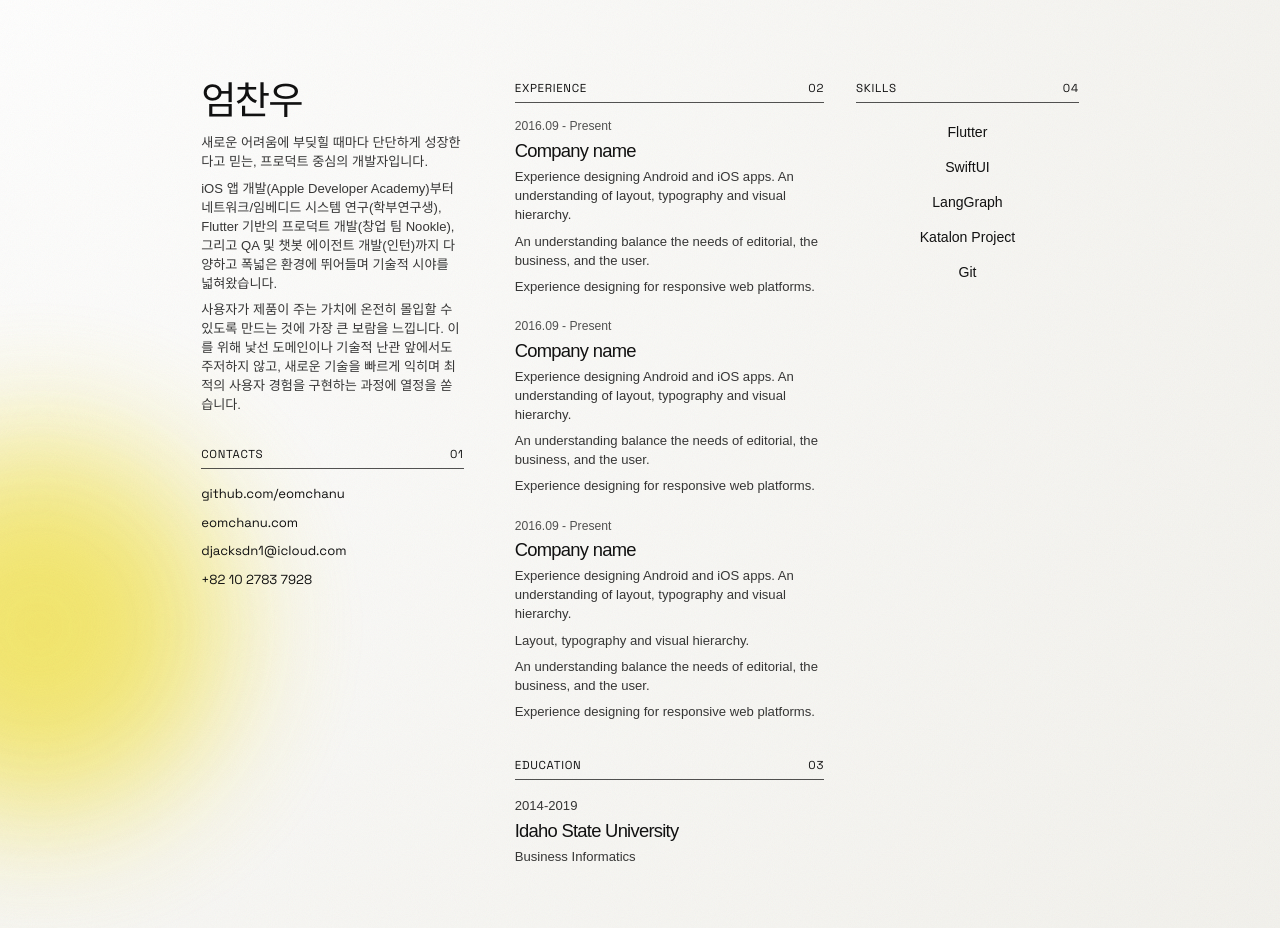
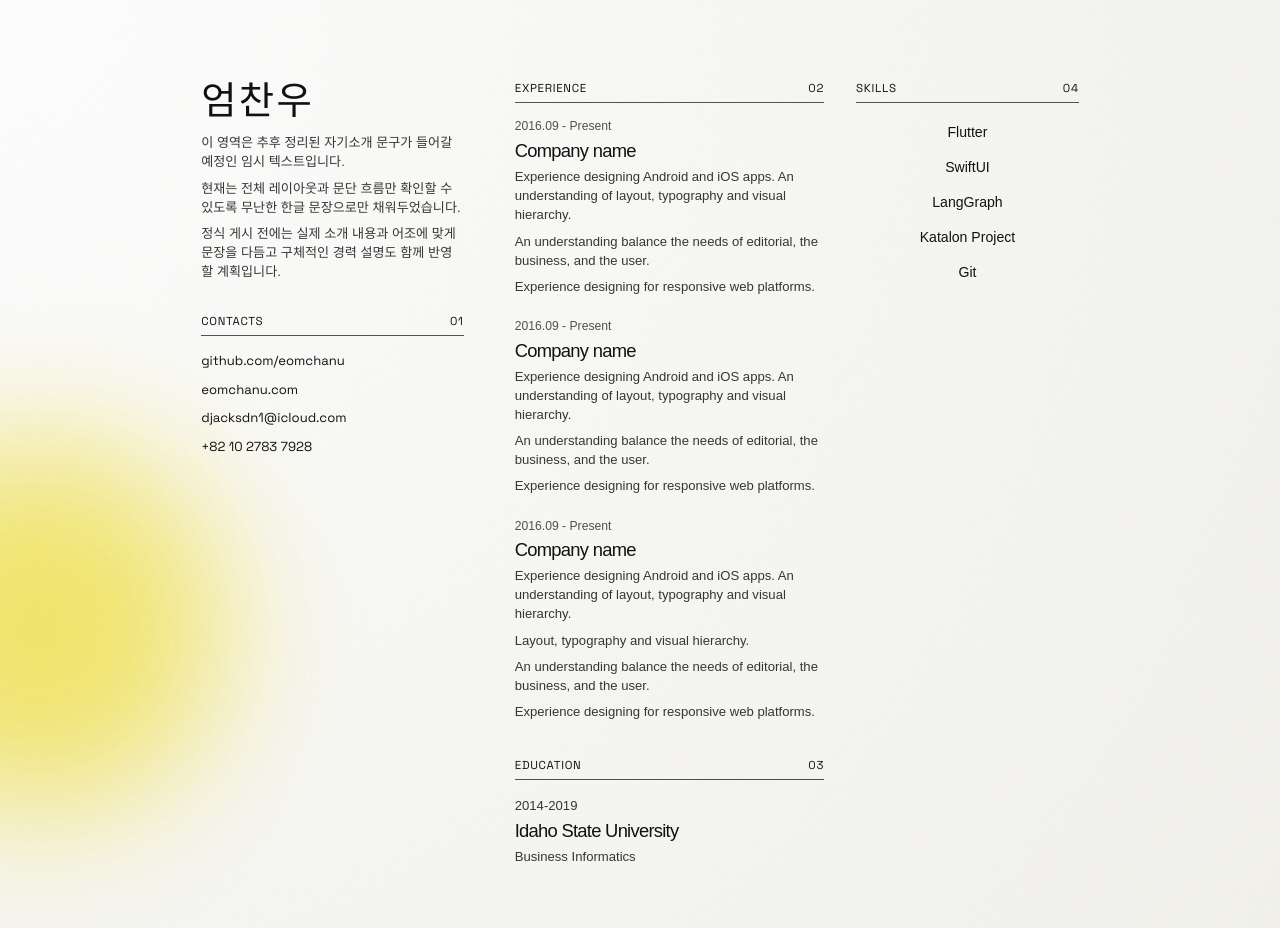
Before and after one commit to eomchanu/eomchanu-cv, a Next.js app: page / in a window 1280 px wide. Shown: the top 928 px of the page. Built offline with nearby package versions, Linux system fonts and the light colour scheme; a web font is replaced by a local one.

Commit message:
fix: 소개 문구 임시화 및 이름 타이포 조정
- 자기소개 영역을 게시 전용 임시 한글 문구로 교체
- 이름 자간을 아주 소폭 더 넓게 조정

```diff
--- a/app/globals.css
+++ b/app/globals.css
@@ -105,7 +105,7 @@ a {
   font-size: clamp(2rem, 3vw, 2.55rem);
   line-height: 0.95;
   font-weight: 400;
-  letter-spacing: -0.045em;
+  letter-spacing: 0.06em;
 }
 
 .body-copy {
--- a/app/page.tsx
+++ b/app/page.tsx
@@ -13,9 +13,9 @@ type EducationItem = {
 };
 
 const summaryParagraphs = [
-  "새로운 어려움에 부딪힐 때마다 단단하게 성장한다고 믿는, 프로덕트 중심의 개발자입니다.",
-  "iOS 앱 개발(Apple Developer Academy)부터 네트워크/임베디드 시스템 연구(학부연구생), Flutter 기반의 프로덕트 개발(창업 팀 Nookle), 그리고 QA 및 챗봇 에이전트 개발(인턴)까지 다양하고 폭넓은 환경에 뛰어들며 기술적 시야를 넓혀왔습니다.",
-  "사용자가 제품이 주는 가치에 온전히 몰입할 수 있도록 만드는 것에 가장 큰 보람을 느낍니다. 이를 위해 낯선 도메인이나 기술적 난관 앞에서도 주저하지 않고, 새로운 기술을 빠르게 익히며 최적의 사용자 경험을 구현하는 과정에 열정을 쏟습니다."
+  "이 영역은 추후 정리된 자기소개 문구가 들어갈 예정인 임시 텍스트입니다.",
+  "현재는 전체 레이아웃과 문단 흐름만 확인할 수 있도록 무난한 한글 문장으로만 채워두었습니다.",
+  "정식 게시 전에는 실제 소개 내용과 어조에 맞게 문장을 다듬고 구체적인 경력 설명도 함께 반영할 계획입니다."
 ];
 
 const contacts = [
```
